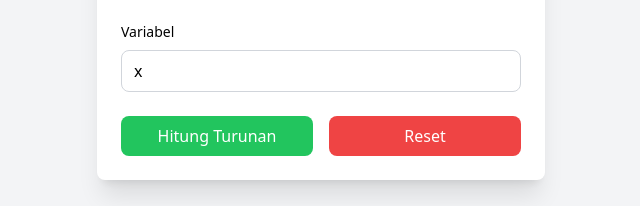
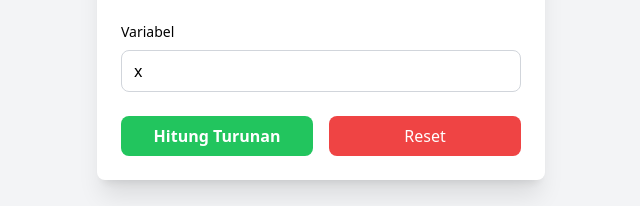
Before and after one commit to Raka-coder/project-web-turdif-kalkulus_I, a React (Vite) app: page / in a window 1280 px wide. Shown: the part 8734-8940 px from the top of the page, without its empty margins (319-959 px from the left). Built offline with nearby package versions, Linux system fonts and the light colour scheme; what better-react-mathjax would draw is missing.

Commit message:
Completed

```diff
--- a/src/components/Calculator/TurunanTrigonometri.jsx
+++ b/src/components/Calculator/TurunanTrigonometri.jsx
@@ -107,7 +107,7 @@ const KalkulatorTurunanTrigonometri = () => {
         <div className="flex space-x-4">
           <button
             onClick={hitungTurunan}
-            className="w-full bg-green-500 font-medium text-white
+            className="w-full bg-green-500 font-bold text-white
               py-2 rounded-lg hover:bg-green-600 transition"
           >
             Hitung Turunan
```
